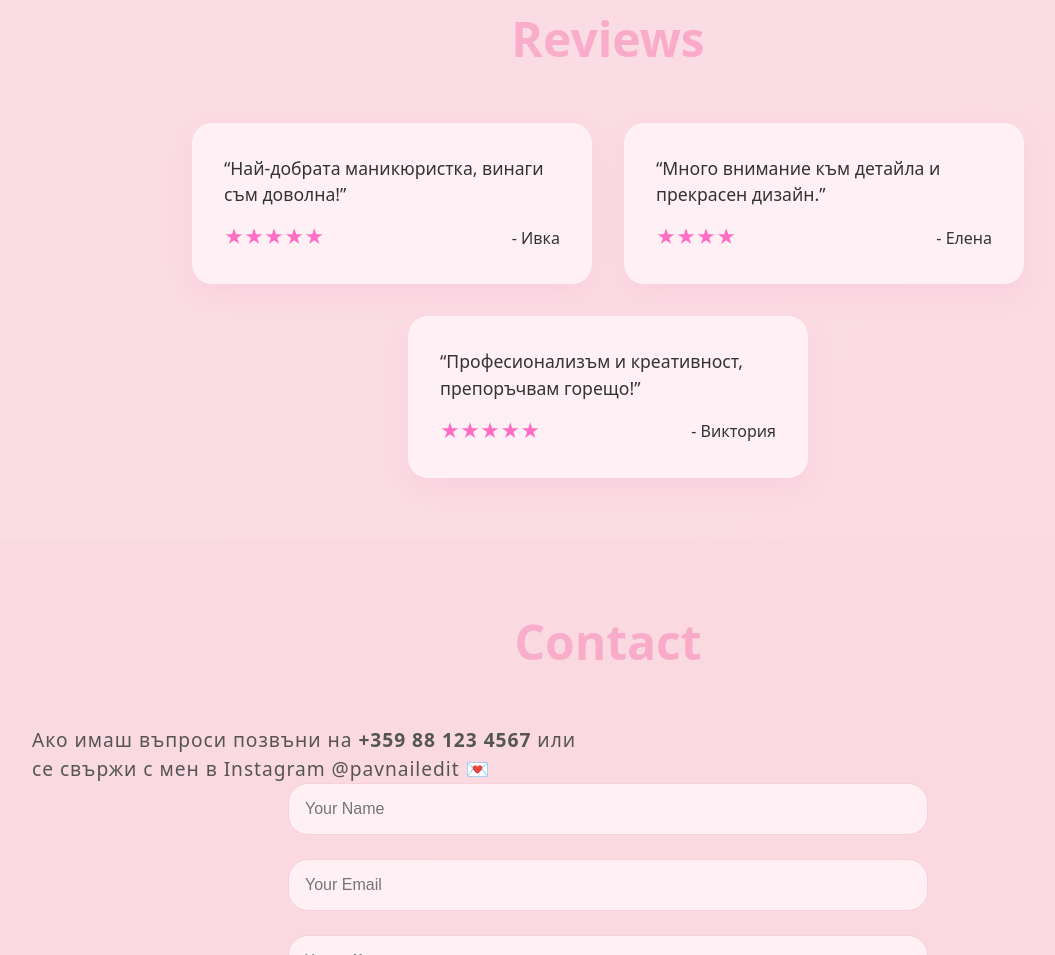
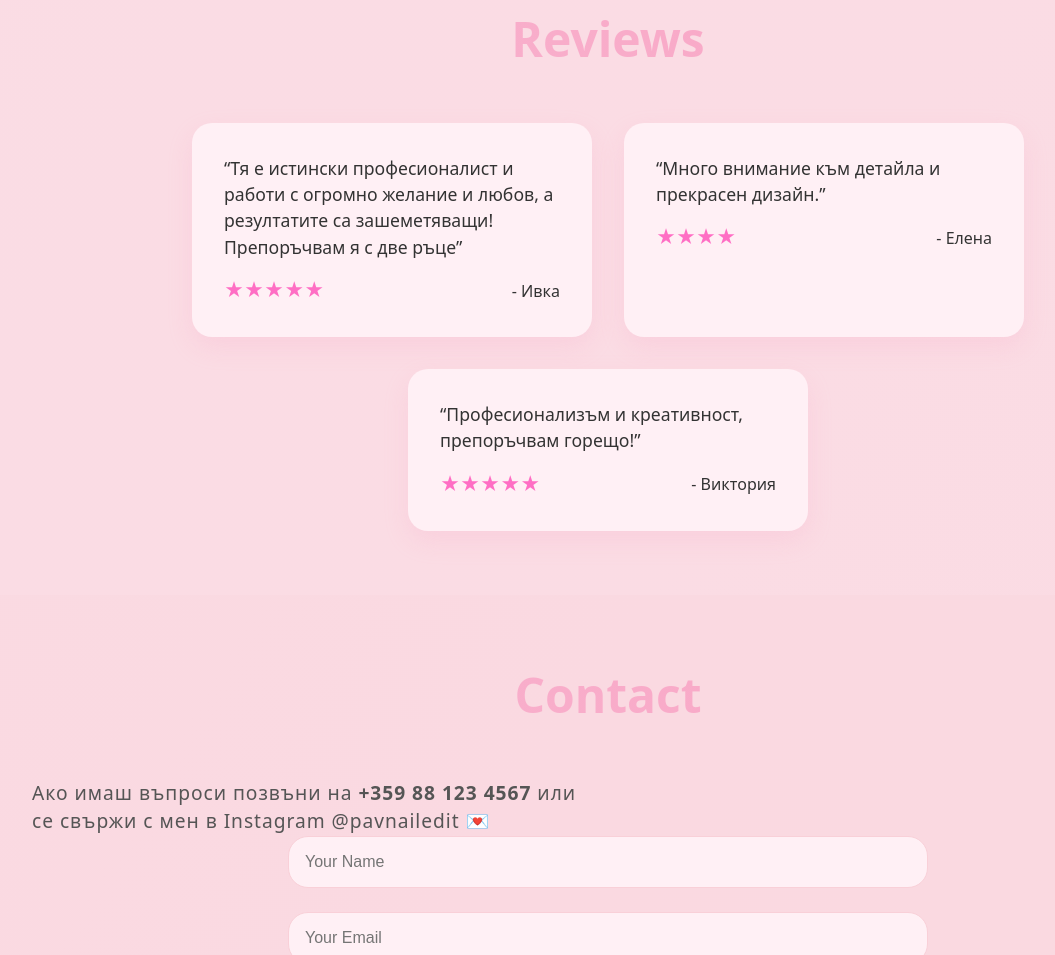
Before and after one commit to yungjaki/pavnailedit, a website: page index.html in a window 1280 px wide. Shown: the part 2991-3946 px from the top of the page, without its empty margins (32-1087 px from the left). Drawn offline with nearby package versions, Linux system fonts and the light colour scheme; some packages are replaced by stand-ins of ours; a script that the page names is missing.

Commit message:
Update index.html

```diff
--- a/index.html
+++ b/index.html
@@ -122,7 +122,8 @@
             <h1>Reviews</h1>
             <div class="review-cards">
                 <div class="review">
-                    <p>“Най-добрата маникюристка, винаги съм доволна!”</p>
+                    <p>“Тя е истински професионалист и работи с огромно желание и любов, а резултатите
+                        са зашеметяващи! Препоръчвам я с две ръце”</p>
                     <div class="review-footer">
                         <span class="stars">★★★★★</span>
                         <span>- Ивка</span>
```
